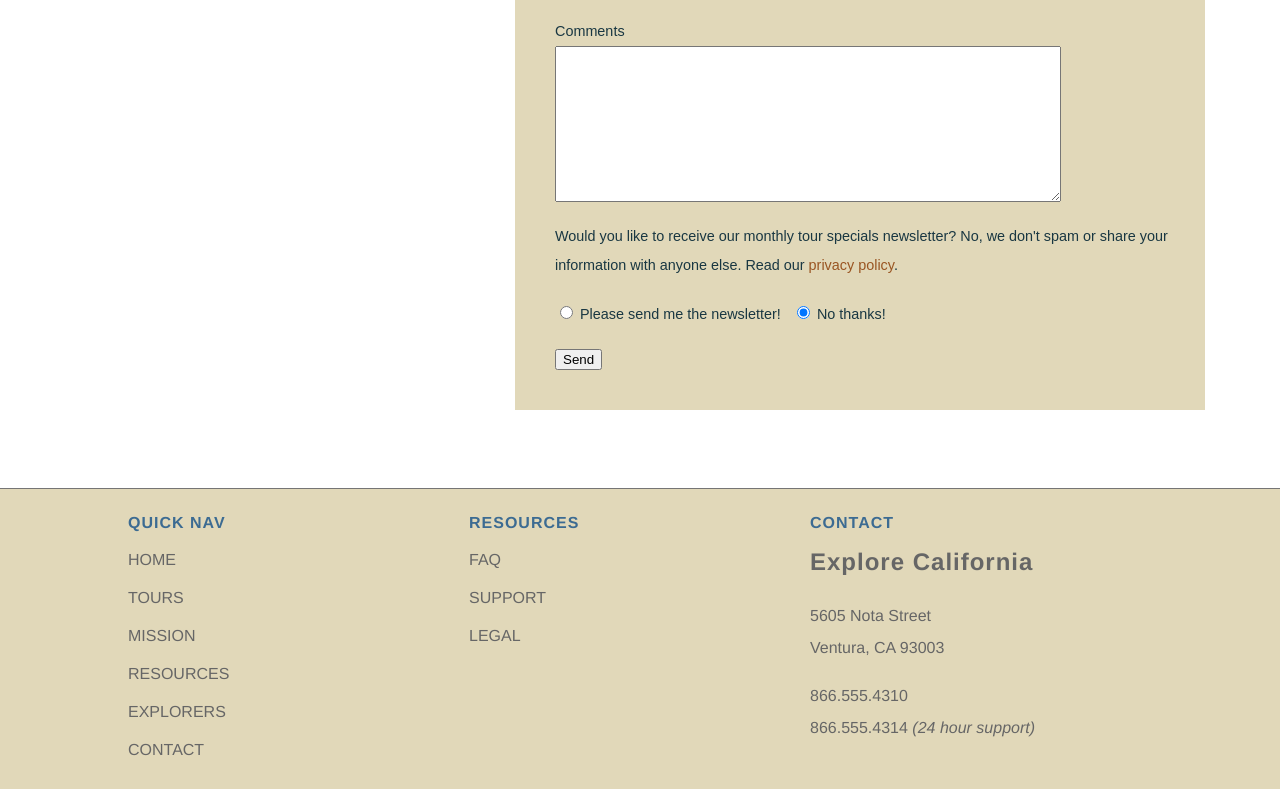
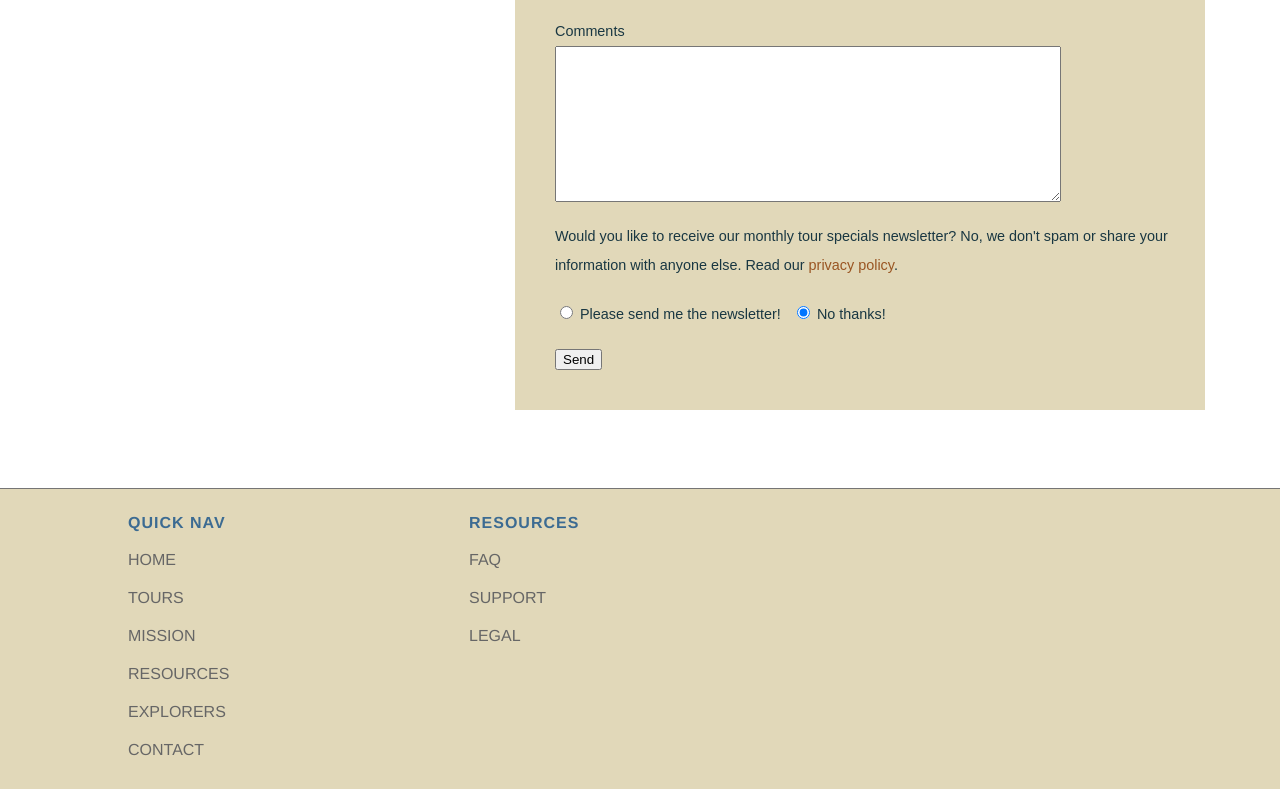
Before and after one commit to taylorjames9/explore_california_2, a plain HTML site: page contact.html in a window 1280 px wide. Shown: the part 1553-2342 px from the top of the page. Drawn offline with Linux system fonts and the light colour scheme.

Commit message:
Blow out

```diff
--- a/contact.html
+++ b/contact.html
@@ -265,13 +265,7 @@
             <li><a href="resources/legal.html" title="The fine print">Legal</a></li>
           </ul>
         </div>
-        <div id="companyInfo">
-          <h1>Contact</h1>
-          <h2>Explore California</h2>
-          <p>5605 Nota Street<br />
-            Ventura, CA 93003</p>
-          <p>866.555.4310<br />866.555.4314 <em>(24 hour support)</em></p>
-        </div>
+
       </div>
     </div>
   </body>
```
Also changed, not shown: resources.html (+1 -1 lines), 1 other file.
